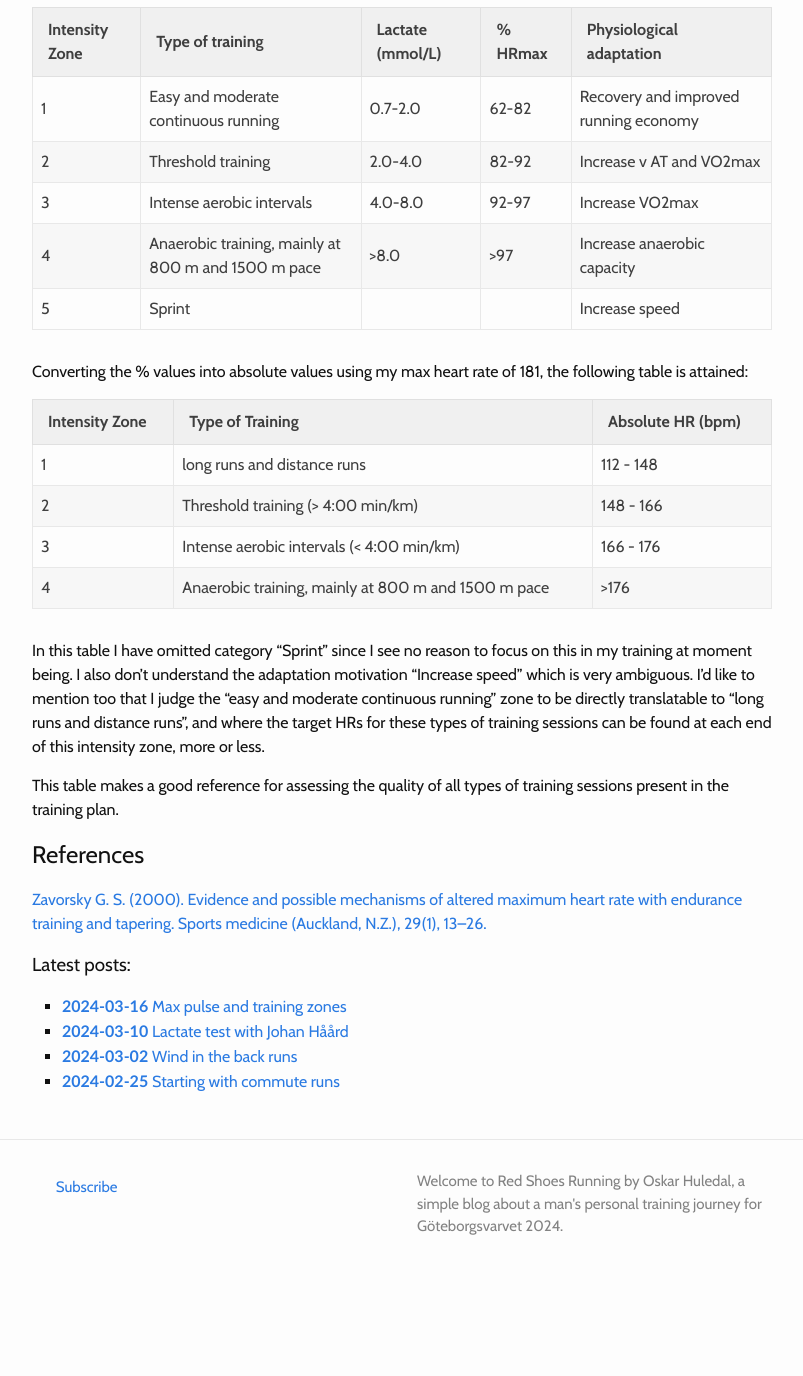
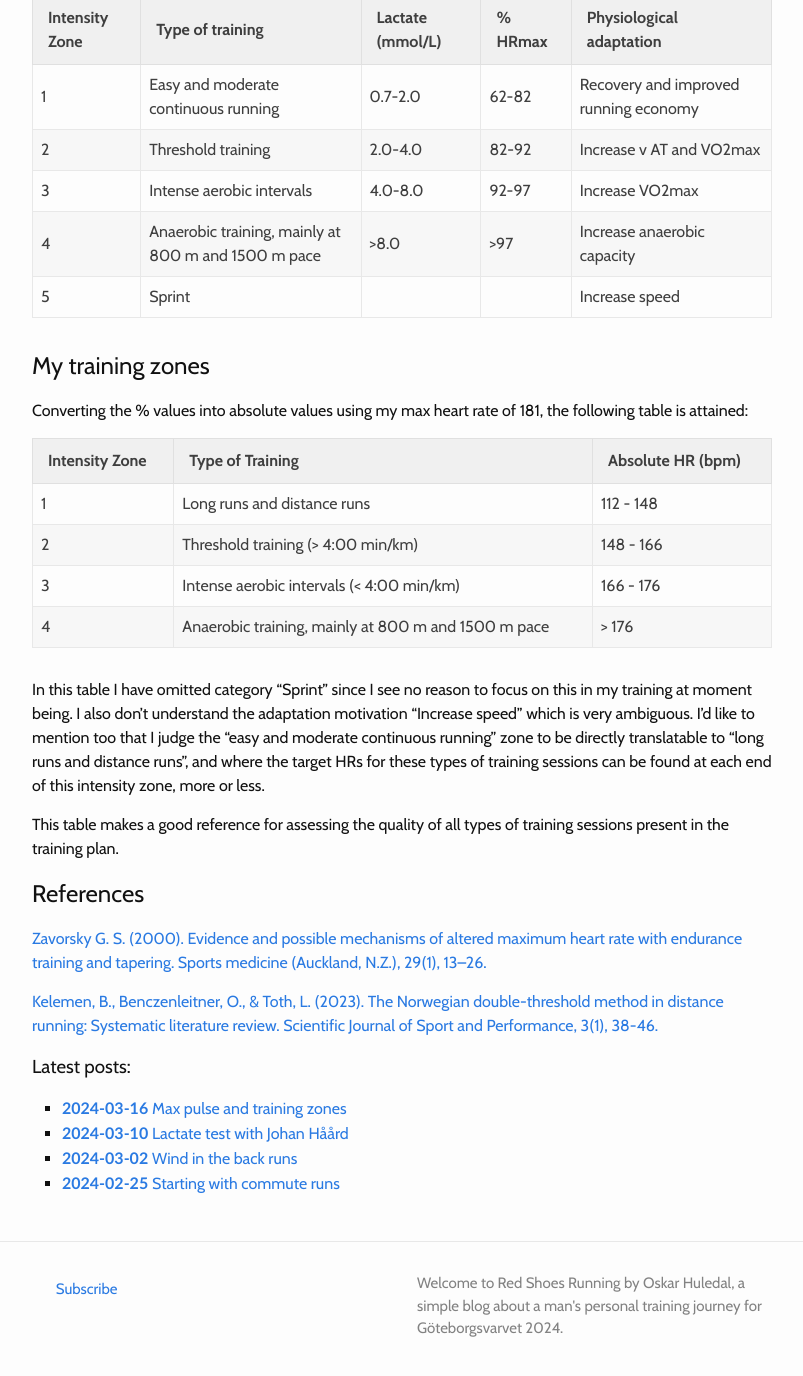
Before and after one commit to hulsbo/personal-blog, a Jekyll site: the page built from _posts/2024-03-16-max-pulse-test.markdown, in a window 1280 px wide and 1400 px high, scrolled down 787 px. Shown: the top 1376 px of the window, without its empty margins (238-1041 px from the left). Built offline with Jekyll 4.4.1, drawn with Linux system fonts in a browser that asks for light colours; before the commit the page ends 2085 px from its top, so only the background shows below that.

Commit message:
add ref, fixed titles, correct table grammar

```diff
--- a/_posts/2024-03-16-max-pulse-test.markdown
+++ b/_posts/2024-03-16-max-pulse-test.markdown
@@ -7,7 +7,7 @@
 
 Last week I performed a max pulse test in the good company of my cousin Johan Håård who is a sports science enthusiast and a great running coach. This resulted in a max pulse of 178 which is quite low result for a fit 28 year old.
 
-# Assessing validity of results
+## Assessing validity of results
 It's however important to consider that this measurement is made during a demanding training period involving daily aerobic training. It's sound to assume that my heart is a bit tired and would have a higher max pulse after a period of recovery. I had also been doing a lactate test just before the max pulse test was done, which might have affected the results further.
 
 A lower heart rate than average for a particular age group could also have to do with how well conditioned the individual is. According to *Zavorsky G. S. (2000)*, VO2max and HRmax are inversely correlated, since a well trained person's heart is able to pump out more blood volume per beat. So perhaps I'm excused?
@@ -25,14 +25,16 @@
 | 4              | Anaerobic training, mainly at 800 m and 1500 m pace | >8.0   | >97     | Increase anaerobic capacity           |
 | 5              | Sprint                                    |                  |         | Increase speed                        |
 
+
+## My training zones
 Converting the % values into absolute values using my max heart rate of 181, the following table is attained:
 
 | Intensity Zone | Type of Training                                         | Absolute HR (bpm) |
 |----------------|----------------------------------------------------------|-------------------|
-| 1              | long runs and distance runs                              | 112 - 148         |
+| 1              | Long runs and distance runs                              | 112 - 148         |
 | 2              | Threshold training (> 4:00 min/km)                       | 148 - 166         |
 | 3              | Intense aerobic intervals (< 4:00 min/km)                | 166 - 176         |
-| 4              | Anaerobic training, mainly at 800 m and 1500 m pace      | >176              |
+| 4              | Anaerobic training, mainly at 800 m and 1500 m pace      | > 176             |
 
 In this table I have omitted category "Sprint" since I see no reason to focus on this in my training at moment being. I also don't understand the adaptation motivation "Increase speed" which is very ambiguous. I'd like to mention too that I judge the "easy and moderate continuous running" zone to be directly translatable to "long runs and distance runs", and where the target HRs for these types of training sessions can be found at each end of this intensity zone, more or less.
 
@@ -40,3 +42,6 @@
 
 ## References
 [Zavorsky G. S. (2000). Evidence and possible mechanisms of altered maximum heart rate with endurance training and tapering. Sports medicine (Auckland, N.Z.), 29(1), 13–26.](https://doi.org/10.2165/00007256-200029010-00002)
+
+[Kelemen, B., Benczenleitner, O., & Toth, L. (2023). The Norwegian double-threshold method in distance running: Systematic literature review.
+Scientific Journal of Sport and Performance, 3(1), 38-46.](https://doi.org/10.55860/NBXV4075)
```
